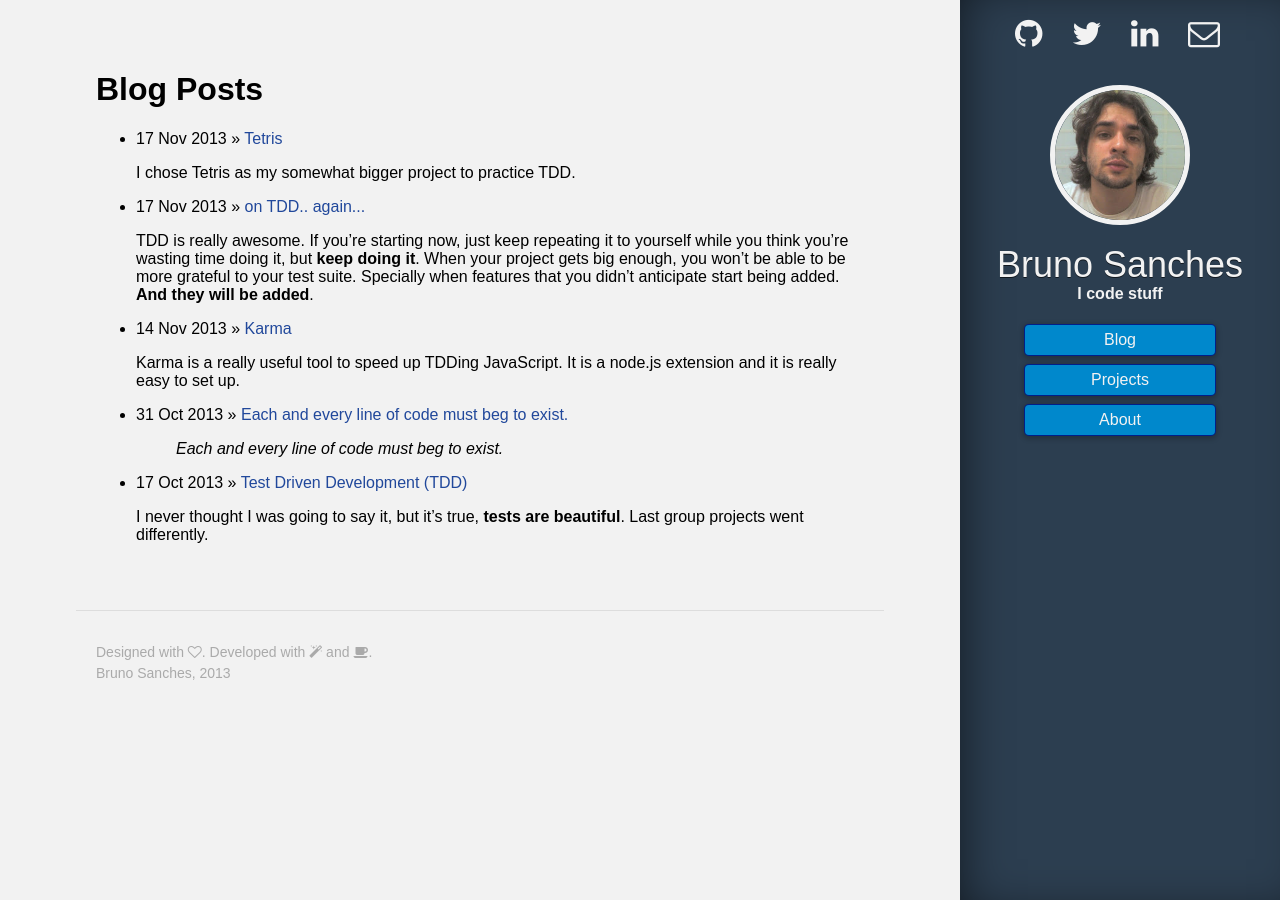
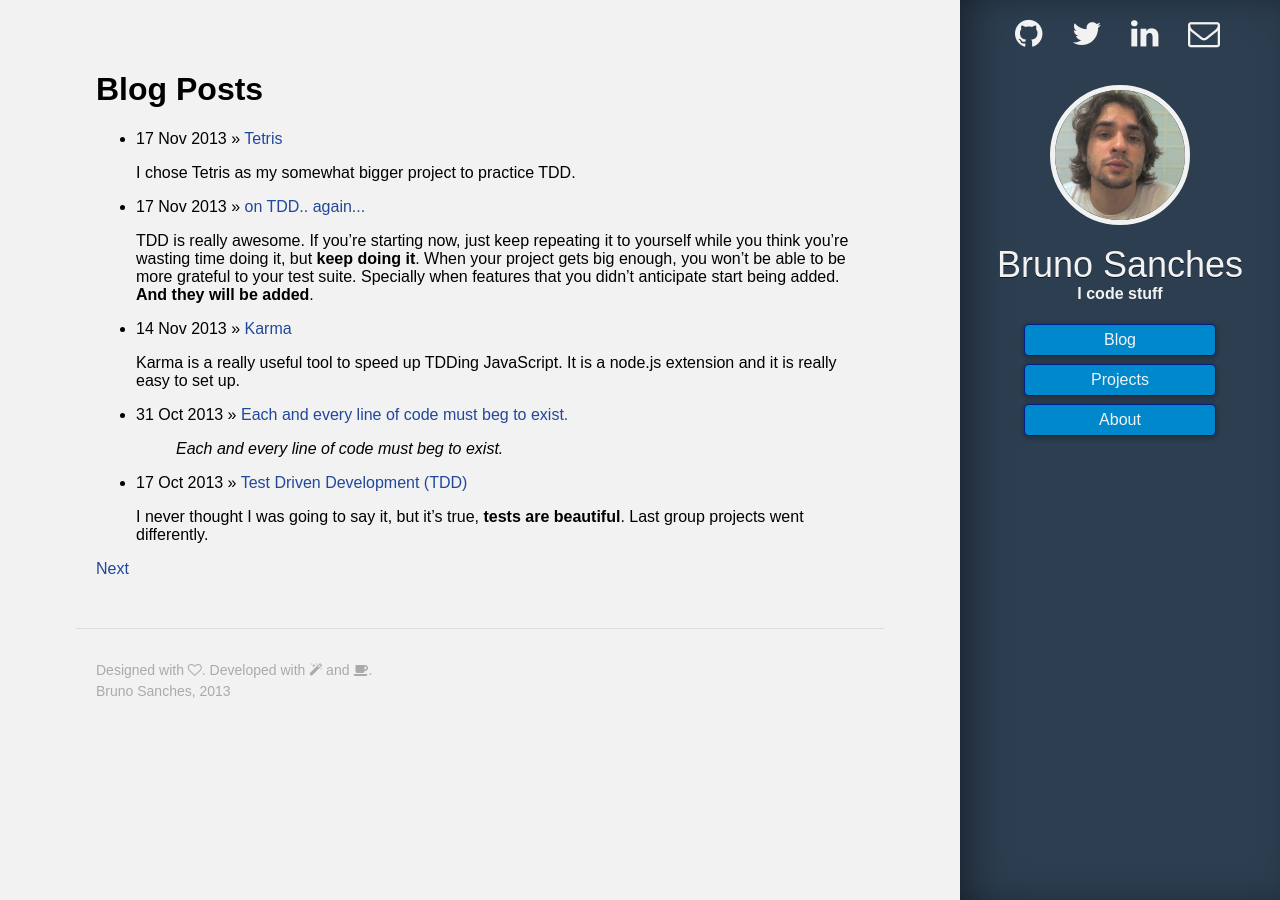
Before and after one commit to brunops/brunops.github.io, a Jekyll site: the page built from index.html, in a window 1280 px wide. Built offline with Jekyll 4.4.1, drawn with Linux system fonts in a browser that asks for light colours; some web fonts are replaced; Markdown is read by kramdown in place of the engine named in the settings; the list of posts is cut into pages by our own code.

Commit message:
Add Pager at the bottom of the page
* Next link is displayed only when there are more pages to see
* Back link is displayed only when there are more pages to see

```diff
--- a/index.html
+++ b/index.html
@@ -13,4 +13,13 @@ title: Bruno Sanches
       </li>
     {% endfor %}
   </ul>
+  <div class="pager">
+    {% if paginator.page > 1 %}
+      <a href="{{ paginator.previous_page_path }}" class="back">Back</a>
+    {% endif %}
+
+    {% if paginator.page < paginator.total_pages %}
+      <a href="{{ paginator.next_page_path }}" class="next">Next</a>
+    {% endif %}
+  </div>
 </div>
```
